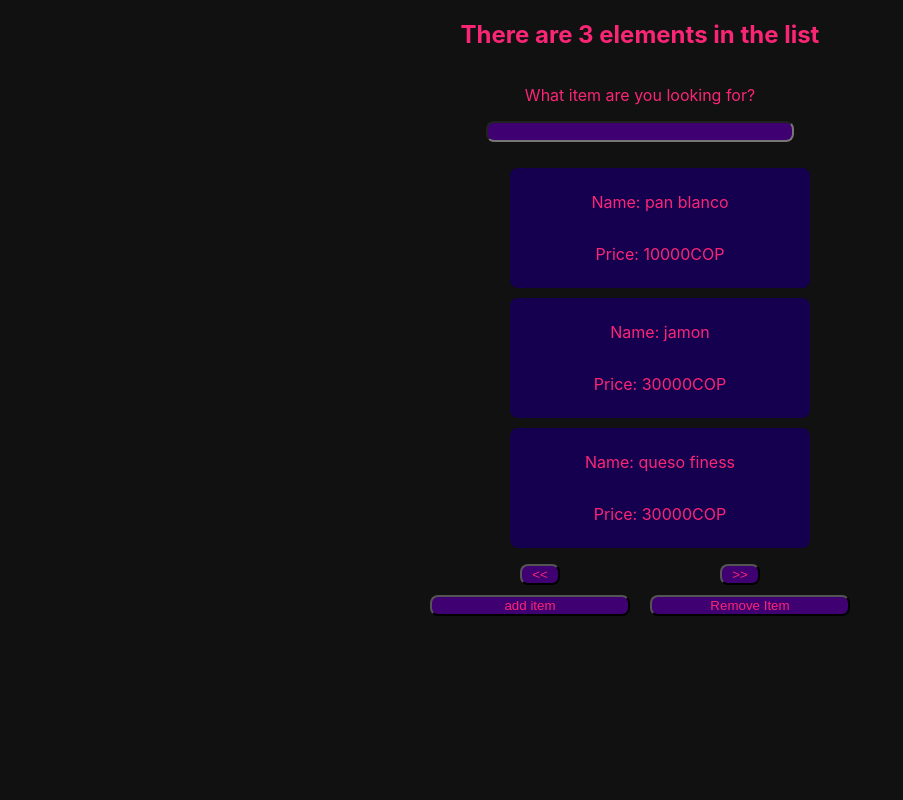
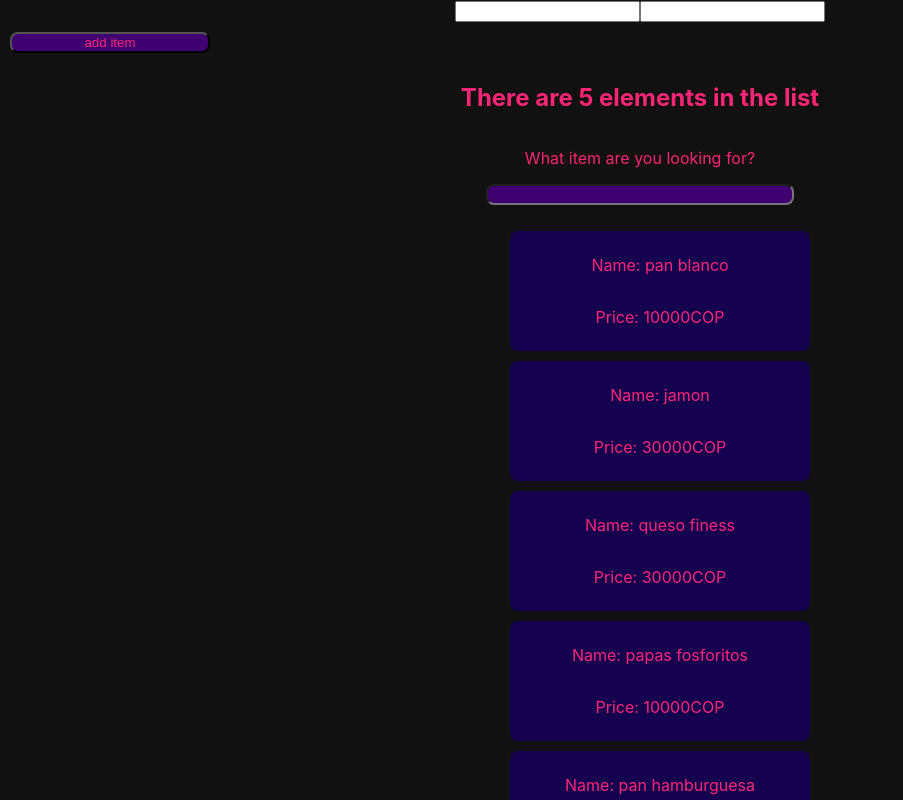
Before and after one commit to barret50cal3011/home_server, a React (Create React App) app: page / in a window 1280 px wide. Shown: the top 800 px of the page, without its empty margins (0-903 px from the left). Built offline with nearby package versions, Linux system fonts and the light colour scheme; the HTML template or start-up script is replaced by a standard one.

Commit message:
Added states to the app

```diff
--- /dev/null
+++ b/src/AddItem.js
@@ -0,0 +1,21 @@
+import React from "react";
+import "./AddItem.css"
+
+function AddItem(){
+    const onAddClick = (() => {
+        console.log("Add a item");
+    });
+
+    return(
+        <div className="AddIttemSection">
+            <input/>
+            <input/>
+            <button
+                className="AddItemButton"
+                onClick={onAddClick}
+            >add item</button>
+        </div>
+    );
+}
+
+export {AddItem};
--- a/src/AddItemButton.js
+++ /dev/null
@@ -1,17 +0,0 @@
-import React from "react";
-import "./AddItemButton.css"
-
-function AddItemButton(){
-    const onAddClick = (() => {
-        console.log("Add a item");
-    });
-
-    return(
-        <button
-            className="AddItemButton"
-            onClick={onAddClick}
-        >add item</button>
-    );
-}
-
-export {AddItemButton};
--- a/src/App.js
+++ b/src/App.js
@@ -3,31 +3,53 @@ import { ItemCounter } from "./ItemCounter";
 import { SearchItem } from "./SearchItem";
 import { ItemList } from "./ItemList";
 import { Item } from "./Item";
-import { AddItemButton } from "./AddItemButton";
+import { AddItem } from "./AddItem";
 import { RemoveItem } from "./RemoveItem";
 
 import './App.css';
 
-const items = [
+function App() {
+  const default_items = [
     {name: "pan blanco", price: 10000},
     {name: "jamon", price: 30000},
-  {name: "queso finess", price: 30000}
+    {name: "queso finess", price: 30000},
+    {name: "papas fosforitos", price: 10000},
+    {name: "pan hamburguesa", price: 15000}
   ];
 
-function App() {
+  const [items, setItems] = React.useState(default_items);
+  const [searchValue, setSearchValue] = React.useState("");
+
+  let searched_items = [];
+  if(searchValue.length === 0){
+    searched_items = default_items;
+  }else{
+    searched_items = items.filter((item) => {
+      const item_text = item.name.toLocaleLowerCase();
+      const search_txt = searchValue.toLocaleLowerCase();
+
+      return item_text.includes(search_txt);
+    });
+  }
+
   return (
     <React.Fragment>
       <div className="App">
-        <ItemCounter size={items.length}/>
-        <SearchItem/>
+        <AddItem/>
+        <div className="Items">
+          <ItemCounter total_items={items.length}/>
+          <SearchItem
+            searchValue={searchValue}
+            setSearchValue={setSearchValue}
+          />
           <ItemList>
-          {items.map(item => (
+            {searched_items.map(item => (
               <Item key={item.name} name={item.name} price={item.price}/>
             ))}
           </ItemList>
           <div className="ButtonsSection">
-          <AddItemButton/>
             <RemoveItem/>
+          </div>
         </div>
       </div>
     </React.Fragment>
--- a/src/ItemCounter.js
+++ b/src/ItemCounter.js
@@ -1,9 +1,9 @@
 import React from "react";
 import "./ItemCounter.css"
 
-function ItemCounter(props){
+function ItemCounter({total_items}){
     return (
-        <h2 className="ItemCounter">There are {props.size} elements in the list</h2>
+        <h2 className="ItemCounter">There are {total_items} elements in the list</h2>
     );
 }
 
--- a/src/ItemList.css
+++ b/src/ItemList.css
@@ -28,3 +28,7 @@
     margin-left: 80px;
     border-radius: 8px;
 }
+
+.PageNumber{
+    color:#FB2576;
+}
--- a/src/ItemList.js
+++ b/src/ItemList.js
@@ -1,13 +1,17 @@
 import React from "react";
-import "./ItemList.css"
+import "./ItemList.css";
 
 function ItemList(props){
+    const [pageValue, setPage] = React.useState(0);
+
     const onPreviousClick = (() => {
-        console.log("move back");
+        if (pageValue > 0){
+            setPage(pageValue - 1);
+        }
     });
 
     const onNextClick = (() => {
-        console.log("move forward");
+        setPage(pageValue + 1);
     });
 
     return(
@@ -20,6 +24,7 @@ function ItemList(props){
                     className="PreviousButton"
                     onClick={onPreviousClick}
                 >&#60;&#60;</button>
+                <p class="PageNumber">{pageValue + 1}</p>
                 <button
                     className="NextButton"
                     onClick={onNextClick}
--- a/src/SearchItem.css
+++ b/src/SearchItem.css
@@ -19,3 +19,7 @@
 .SearchItemTxt{
     color: #FB2576;
 }
+
+.SearchInfo{
+    color: #FB2576
+}
--- a/src/SearchItem.js
+++ b/src/SearchItem.js
@@ -1,20 +1,21 @@
 import React from "react";
 import "./SearchItem.css"
 
-function SearchItem(){
+function SearchItem({searchValue, setSearchValue}){
     const onSearchValueChange = (event) => {
-        console.log(event.target.value);
+        setSearchValue(event.target.value);
     }
 
-    return(
+    return[
         <div className="SearchItemSection">
             <p className="SearchItemTxt">What item are you looking for?</p>
             <input
                 className="SearchItem"
+                value={searchValue}
                 onChange={onSearchValueChange}
             />
-        </div>
-    );
+        </div>,
+    ];
 }
 
 export {SearchItem};
```
Also changed, not shown: src/AddItem.css (renamed from src/AddItemButton.css). Lines whose indentation alone changed are shown as unchanged.
